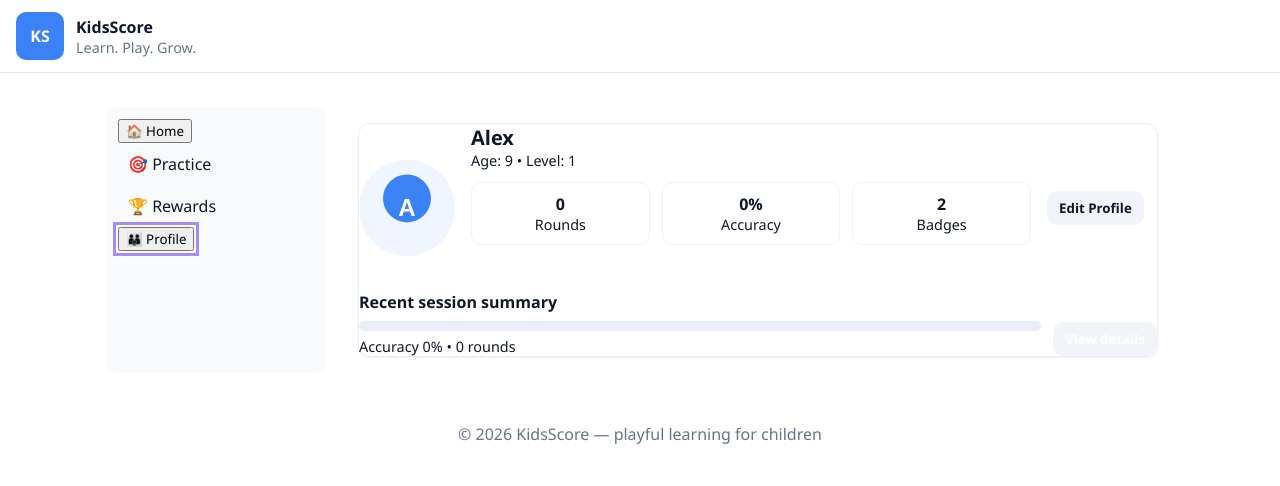
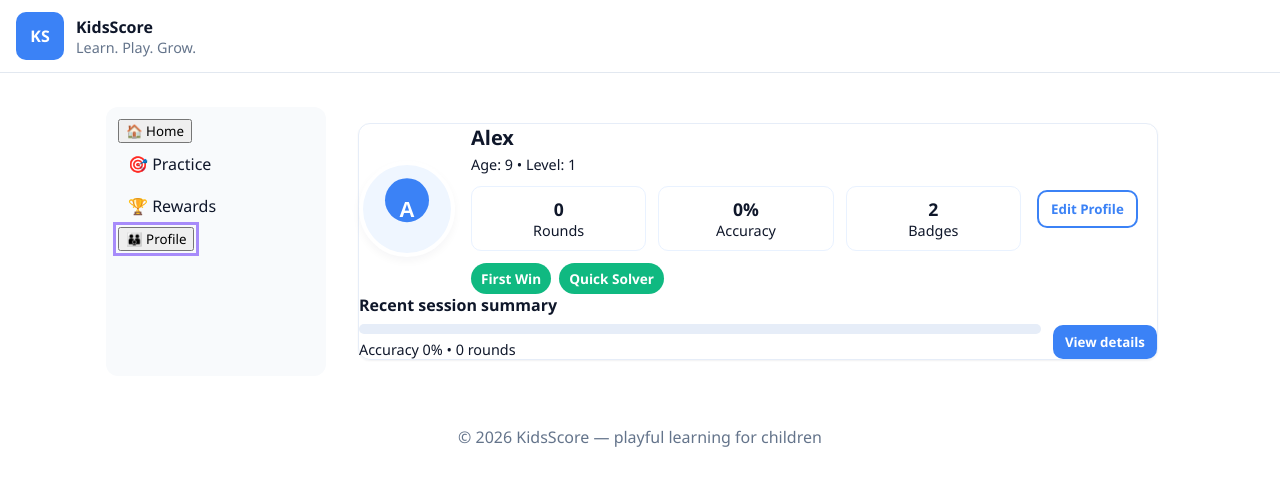
Before and after one commit to maximer429-ctrl/test10, a Vue app: page / in a window 1280 px wide. Both pictures are taken after a click on the button "👪 Profile". Shown: the top 486 px of the page. Built offline with nearby package versions, Linux system fonts and the light colour scheme.

Commit message:
style(profile): tune spacing, borders and buttons for pixel-match with mockup

```diff
--- a/src/pages/Profile.vue
+++ b/src/pages/Profile.vue
@@ -19,7 +19,7 @@
             </div>
           </div>
           <div class="actions">
-            <button class="btn btn-secondary" @click="toggleEdit">{{ isEditing ? 'Close' : 'Edit Profile' }}</button>
+            <button class="btn btn-outline" @click="toggleEdit">{{ isEditing ? 'Close' : 'Edit Profile' }}</button>
           </div>
         </div>
 
@@ -116,33 +116,34 @@ onMounted(()=>{
 *{box-sizing:border-box}
 .profile-root{padding:var(--space)}
 .container{max-width:920px;margin:0 auto}
-.card{background:var(--surface);padding:var(--space);border-radius:12px;border:1px solid rgba(230,237,248,0.9)}
+.card{background:var(--surface);padding:var(--space);border-radius:12px;border:1px solid #E6EDF8}
 .header{display:flex;gap:16px;align-items:center}
-.avatar-large{width:96px;height:96px;border-radius:50%;background:#fff;border:4px solid var(--bg);display:flex;align-items:center;justify-content:center;overflow:hidden}
+.avatar-large{width:96px;height:96px;border-radius:50%;background:#fff;border:4px solid #FFFFFF;display:flex;align-items:center;justify-content:center;overflow:hidden;box-shadow:0 4px 8px rgba(15,23,42,0.04)}
 .avatar-large img{width:100%;height:100%;object-fit:cover}
 .info{flex:1}
 .name{font-weight:700;font-size:1.25rem}
-.meta{color:var(--muted);font-size:0.9rem}
+.meta{color:var(--muted);font-size:0.9rem;margin-top:4px}
 .stats{display:flex;gap:12px;margin-top:12px}
-.stat{background:var(--bg);padding:10px;border-radius:10px;flex:1;text-align:center;border:1px solid rgba(233,242,255,0.9)}
-.stat-value{font-weight:700}
+.stat{background:var(--bg);padding:10px;border-radius:10px;flex:1;text-align:center;border:1px solid #E9F2FF}
+.stat-value{font-weight:700;font-size:1.1rem}
 .badges{display:flex;gap:8px;margin-top:12px;flex-wrap:wrap}
-.badge{background:var(--accent);color:#fff;padding:6px 10px;border-radius:999px;font-weight:700}
-.actions{min-width:110px}
-.btn{padding:8px 12px;border-radius:10px;border:none;background:#f1f5f9}
-.btn.primary{background:var(--primary);color:#fff}
-.btn.outline{background:#fff;border:2px solid var(--primary)}
+.badge{background:var(--color-accent);color:#fff;padding:6px 10px;border-radius:999px;font-weight:700;font-size:0.85rem}
+.actions{min-width:120px;display:flex;align-items:flex-start}
+.btn{padding:8px 12px;border-radius:10px;border:none;background:#f1f5f9;font-weight:700}
+.btn.btn-primary{background:var(--color-primary);color:#fff}
+.btn.btn-outline{background:#fff;border:2px solid var(--color-primary);color:var(--color-primary);font-weight:700}
+.btn.btn-secondary{background:transparent;border:2px solid var(--color-secondary);color:var(--color-text)}
 .btn.ghost{background:transparent;border:1px solid rgba(0,0,0,0.06)}
 .edit-section{margin-top:12px}
 .avatar-list{display:flex;gap:8px;margin:8px 0}
 .avatar-btn{border:2px solid transparent;padding:4px;border-radius:8px;background:transparent}
-.avatar-btn.selected{border-color:var(--primary)}
+.avatar-btn.selected{border-color:var(--color-primary)}
 .avatar-btn img{width:48px;height:48px;border-radius:8px}
 .save-row{display:flex;gap:8px;margin-top:12px}
 .recent-row{display:flex;gap:12px;align-items:center}
 .progress-wrap{flex:1}
-.progress-bar{height:10px;background:rgba(230,237,248,0.9);border-radius:99px;overflow:hidden}
-.progress-fill{height:100%;background:var(--accent);width:0}
+.progress-bar{height:10px;background:#E6EDF8;border-radius:99px;overflow:hidden}
+.progress-fill{height:100%;background:var(--color-accent);width:0}
 .small{font-size:0.9rem;color:var(--muted)}
 
 @media(max-width:700px){.header{flex-direction:column;align-items:flex-start}.actions{align-self:flex-end}}
```
